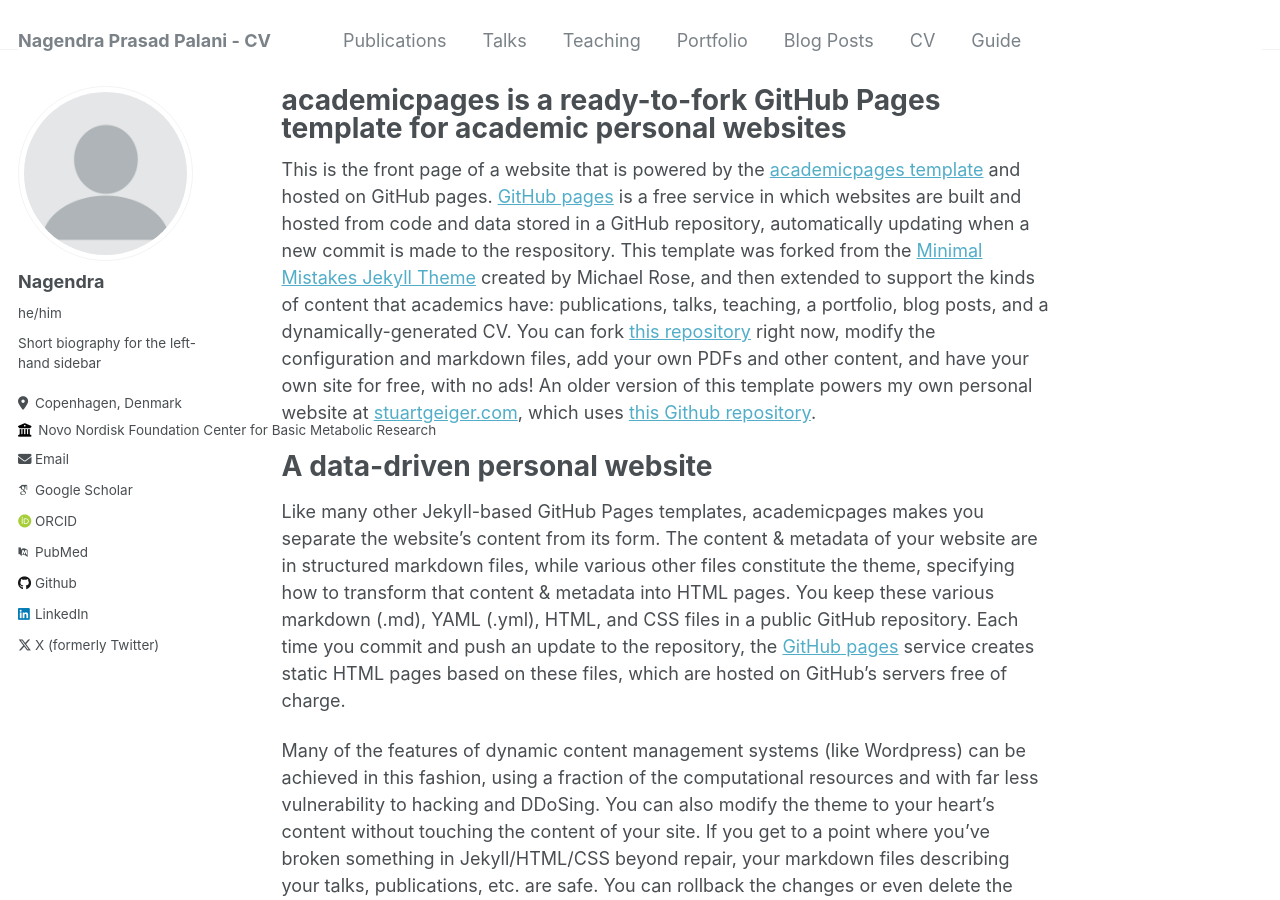
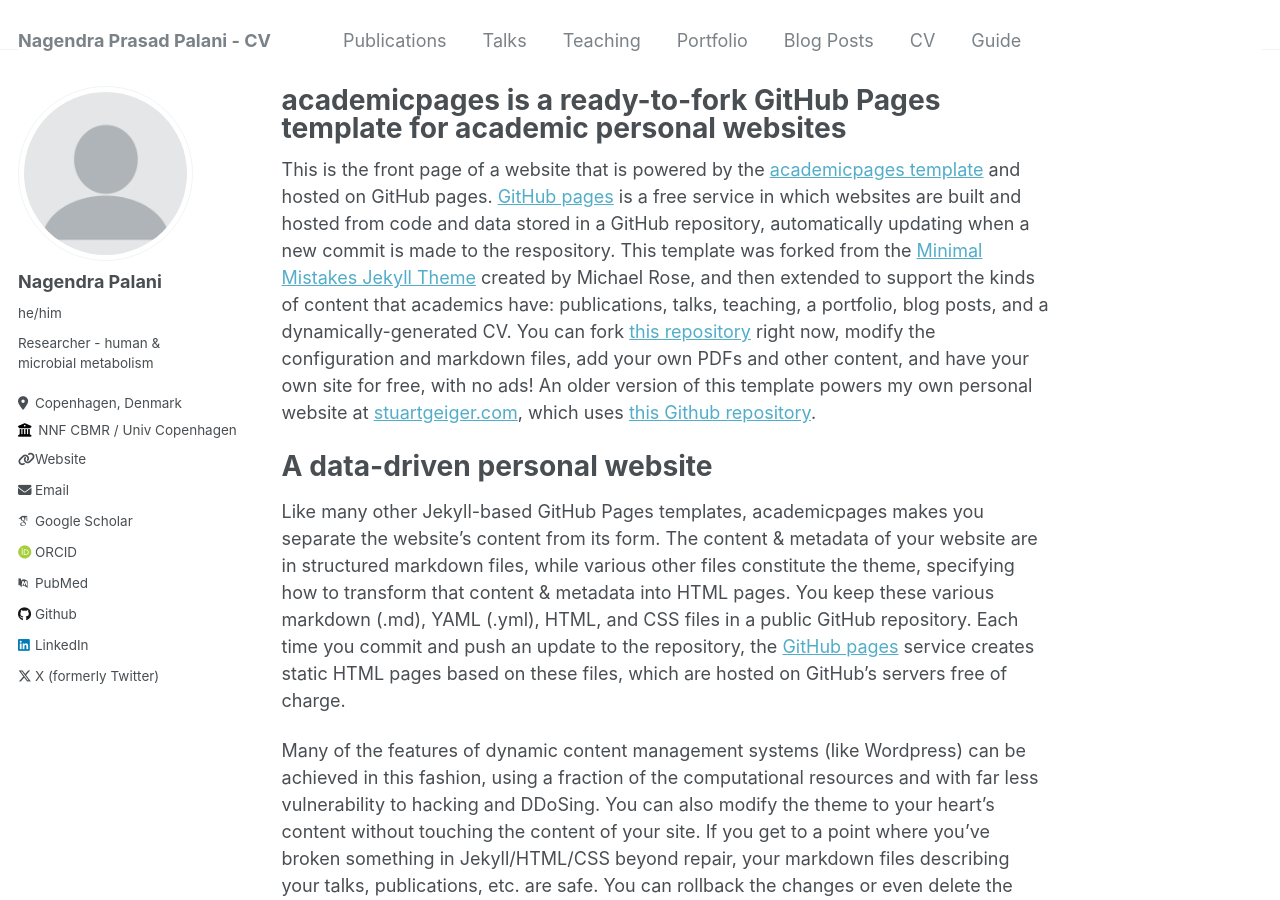
Before and after one commit to nagendrapalani/nagendrapalani.github.io, a Jekyll site: the page built from _pages/about.md, in a window 1280 px wide and 900 px high. Built offline with Jekyll 4.4.1, drawn with Linux system fonts in a browser that asks for light colours; some web fonts are replaced.

Commit message:
Update _config.yml

```diff
--- a/_config.yml
+++ b/_config.yml
@@ -22,12 +22,12 @@ repository               : "nagendrapalani/nagendrapalani.github.io"
 author:
   # Biographic information
   avatar           : "profile.png"
-  name             : "Nagendra"
+  name             : "Nagendra Palani"
   pronouns         : "he/him"
-  bio              : "Short biography for the left-hand sidebar"
+  bio              : "Researcher - human & microbial metabolism"
   location         : "Copenhagen, Denmark"
-  employer         : "Novo Nordisk Foundation Center for Basic Metabolic Research"
-  uri              : # URL
+  employer         : "NNF CBMR / Univ Copenhagen"
+  uri              : "https://cbmr.ku.dk/staff-overview/scheele-group/?pure=en/persons/675333"
   email            : "nagendra.palani#sund.ku.dk"
 
   # Academic websites
```
